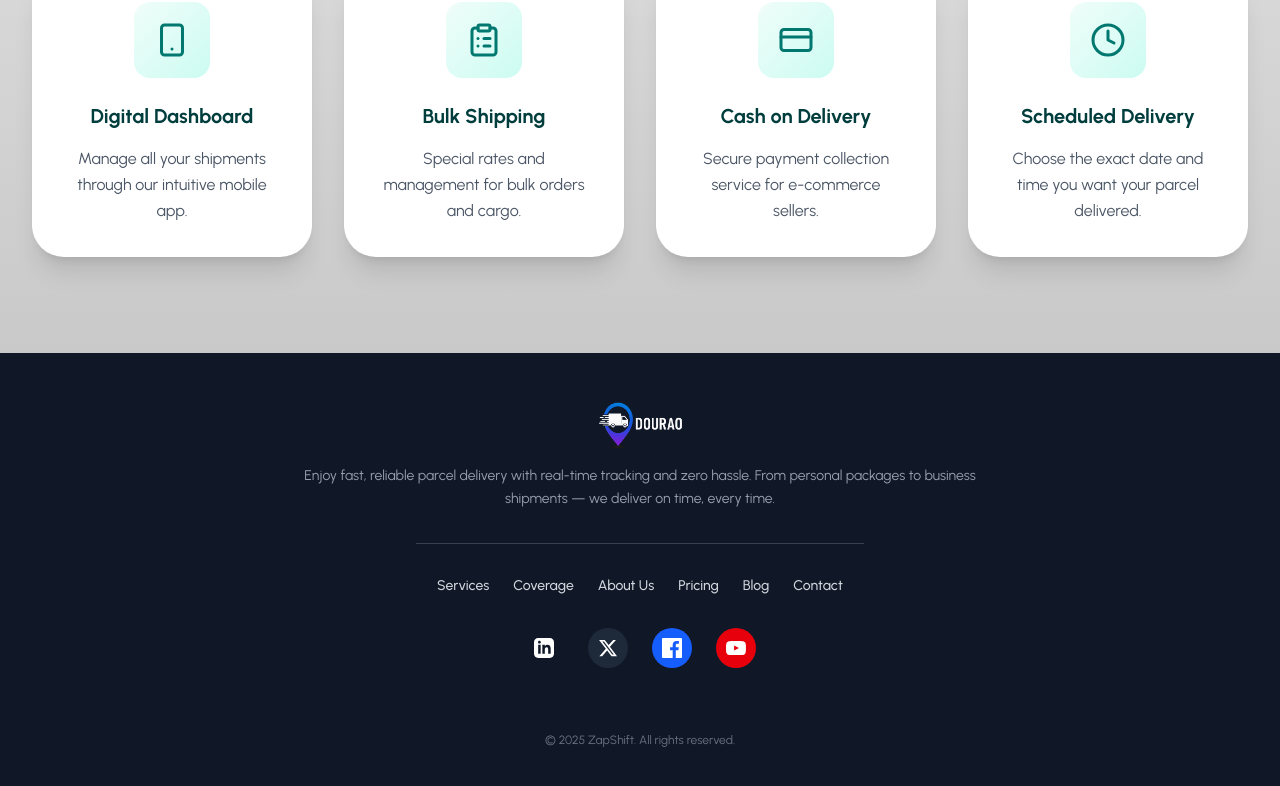
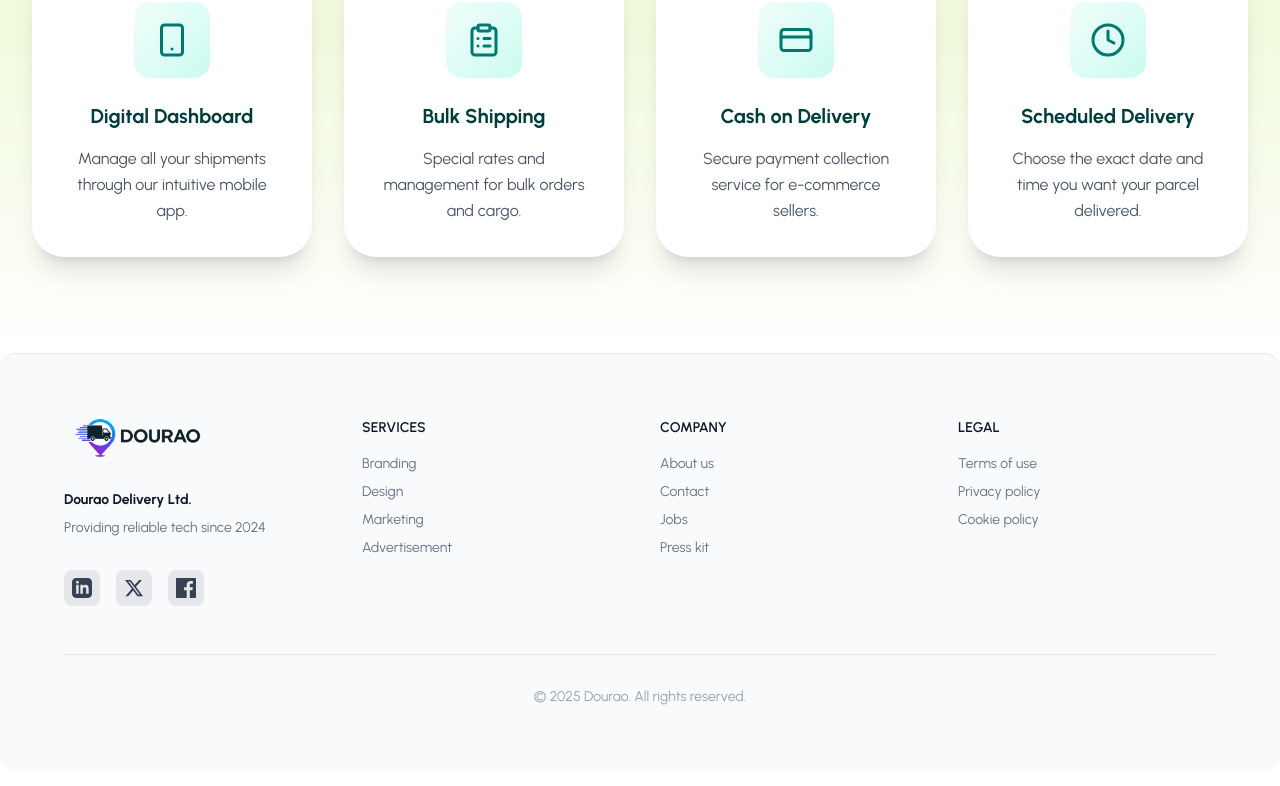
Before and after one commit to lizansarkar/dourao-client-repository, a React (Vite) app: page /services in a window 1280 px wide. Shown: the part 1042-1828 px from the top of the page. Built offline with nearby package versions, Linux system fonts and the light colour scheme; no server answers.

Commit message:
home page alignment polish and some code fix

```diff
--- a/src/components/common/Footer.jsx
+++ b/src/components/common/Footer.jsx
@@ -3,125 +3,140 @@ import { NavLink } from "react-router";
 
 export default function Footer() {
   return (
-    <footer className="bg-gray-900 text-gray-300 py-12">
+    <footer className="container rounded-2xl bg-gray-50 text-gray-700 py-16 border-t border-gray-200">
       <div className="max-w-7xl mx-auto px-4 sm:px-6 lg:px-8">
-        <div className="flex flex-col items-center text-center space-y-8">
-          {/* === লোগো + টেক্সট === */}
-          <div className="flex flex-col items-center space-y-4">
-            <NavLink to="/" className="flex items-center">
+        <div className="footer grid-cols-1 md:grid-cols-4 gap-10">
+          {/* === কলাম ১: লোগো, টেক্সট এবং সোশ্যাল লিঙ্ক === */}
+          <aside className="space-y-6">
+            <NavLink to="/">
               <img
-                src="/logo-img/footer-logo.png"
+                src="/logo-img/logo.png" // আপনার ডার্ক লোগো পাথ এখানে দিন
                 alt="Dourao Logo"
-                className="h-10 w-auto sm:h-12 md:h-12 object-contain transition-all duration-300"
+                className="h-10 w-auto object-contain"
               />
             </NavLink>
+            <div className="space-y-2">
+              <p className="font-bold text-gray-900">Dourao Delivery Ltd.</p>
+              <p className="text-sm text-gray-500">
+                Providing reliable tech since 2024
+              </p>
+            </div>
 
-            <p className="text-sm max-w-2xl text-gray-400 leading-relaxed">
-              Enjoy fast, reliable parcel delivery with real-time tracking and
-              zero hassle. From personal packages to business shipments — we
-              deliver on time, every time.
-            </p>
-          </div>
+            {/* আপনার লাল মার্ক করা স্থানে সোশ্যাল আইকনসমূহ */}
+            <div className="flex gap-4">
+              <a
+                href="#"
+                className="p-2 bg-gray-200 rounded-lg hover:bg-[#BDEE58] transition-all"
+              >
+                <svg className="w-5 h-5 fill-current" viewBox="0 0 24 24">
+                  <path d="M19 0h-14c-2.761 0-5 2.239-5 5v14c0 2.761 2.239 5 5 5h14c2.762 0 5-2.239 5-5v-14c0-2.761-2.238-5-5-5zm-11 19h-3v-11h3v11zm-1.5-12.268c-.966 0-1.75-.79-1.75-1.764s.784-1.764 1.75-1.764 1.75.79 1.75 1.764-.783 1.764-1.75 1.764zm13.5 12.268h-3v-5.604c0-3.368-4-3.113-4 0v5.604h-3v-11h3v1.765c1.396-2.586 7-2.777 7 2.476v6.759z" />
+                </svg>
+              </a>
+              <a
+                href="#"
+                className="p-2 bg-gray-200 rounded-lg hover:bg-black hover:text-white transition-all"
+              >
+                <svg className="w-5 h-5 fill-current" viewBox="0 0 24 24">
+                  <path d="M18.244 2.25h3.308l-7.227 8.26 8.502 11.24H16.17l-5.214-6.817L4.99 21.75H1.68l7.73-8.835L1.254 2.25H8.08l4.713 6.231zm-1.161 17.52h1.833L7.084 4.126H5.117z" />
+                </svg>
+              </a>
+              <a
+                href="#"
+                className="p-2 bg-gray-200 rounded-lg hover:bg-blue-600 hover:text-white transition-all"
+              >
+                <svg className="w-5 h-5 fill-current" viewBox="0 0 24 24">
+                  <path d="M22.676 0H1.324C.593 0 0 .593 0 1.324v21.352C0 23.407.593 24 1.324 24h11.494v-9.294H9.689v-3.622h3.129V8.408c0-3.1 1.893-4.788 4.659-4.788 1.325 0 2.463.099 2.795.143v3.24l-1.918.001c-1.504 0-1.795.715-1.795 1.763v2.313h3.587l-.467 3.622h-3.12V24h6.116c.73 0 1.323-.593 1.323-1.325V1.324C24 .593 23.407 0 22.676 0z" />
+                </svg>
+              </a>
+            </div>
+          </aside>
 
-          {/* === ডিভাইডার লাইন === */}
-          <div className="w-full max-w-md border-t border-gray-700"></div>
-
-          {/* === মেনু লিংক === */}
-          <nav className="flex flex-wrap justify-center gap-x-6 gap-y-3 text-sm font-medium">
+          {/* === কলাম ২: সার্ভিসসমূহ === */}
+          <nav>
+            <h6 className="footer-title text-gray-900 opacity-100">Services</h6>
             <NavLink
               to="/services"
-              className="hover:text-white transition-colors"
+              className="link link-hover text-gray-500 hover:text-black"
             >
-              Services
+              Branding
             </NavLink>
             <NavLink
-              to="/coverage"
-              className="hover:text-white transition-colors"
+              to="/services"
+              className="link link-hover text-gray-500 hover:text-black"
             >
-              Coverage
-            </NavLink>
-            <NavLink to="/about" className="hover:text-white transition-colors">
-              About Us
+              Design
             </NavLink>
             <NavLink
-              to="/pricing"
-              className="hover:text-white transition-colors"
+              to="/services"
+              className="link link-hover text-gray-500 hover:text-black"
             >
-              Pricing
+              Marketing
             </NavLink>
-            <NavLink to="/blog" className="hover:text-white transition-colors">
-              Blog
+            <NavLink
+              to="/services"
+              className="link link-hover text-gray-500 hover:text-black"
+            >
+              Advertisement
+            </NavLink>
+          </nav>
+
+          {/* === কলাম ৩: কোম্পানি === */}
+          <nav>
+            <h6 className="footer-title text-gray-900 opacity-100">Company</h6>
+            <NavLink
+              to="/about"
+              className="link link-hover text-gray-500 hover:text-black"
+            >
+              About us
             </NavLink>
             <NavLink
               to="/contact"
-              className="hover:text-white transition-colors"
+              className="link link-hover text-gray-500 hover:text-black"
             >
               Contact
             </NavLink>
+            <NavLink
+              to="/jobs"
+              className="link link-hover text-gray-500 hover:text-black"
+            >
+              Jobs
+            </NavLink>
+            <NavLink
+              to="/press"
+              className="link link-hover text-gray-500 hover:text-black"
+            >
+              Press kit
+            </NavLink>
           </nav>
 
-          {/* === সোশ্যাল আইকন === */}
-          <div className="flex space-x-6">
-            <a
-              href="#"
-              className="w-10 h-10 bg-linkedin-blue rounded-full flex items-center justify-center hover:bg-blue-700 transition-all"
-              aria-label="LinkedIn"
+          {/* === কলাম ৪: লিগ্যাল === */}
+          <nav>
+            <h6 className="footer-title text-gray-900 opacity-100">Legal</h6>
+            <NavLink
+              to="/terms"
+              className="link link-hover text-gray-500 hover:text-black"
             >
-              <svg
-                className="w-5 h-5 text-white"
-                fill="currentColor"
-                viewBox="0 0 24 24"
-              >
-                <path d="M19 0h-14c-2.761 0-5 2.239-5 5v14c0 2.761 2.239 5 5 5h14c2.762 0 5-2.239 5-5v-14c0-2.761-2.238-5-5-5zm-11 19h-3v-11h3v11zm-1.5-12.268c-.966 0-1.75-.79-1.75-1.764s.784-1.764 1.75-1.764 1.75.79 1.75 1.764-.783 1.764-1.75 1.764zm13.5 12.268h-3v-5.604c0-3.368-4-3.113-4 0v5.604h-3v-11h3v1.765c1.396-2.586 7-2.777 7 2.476v6.759z" />
-              </svg>
-            </a>
+              Terms of use
+            </NavLink>
+            <NavLink
+              to="/privacy"
+              className="link link-hover text-gray-500 hover:text-black"
+            >
+              Privacy policy
+            </NavLink>
+            <NavLink
+              to="/cookie"
+              className="link link-hover text-gray-500 hover:text-black"
+            >
+              Cookie policy
+            </NavLink>
+          </nav>
+        </div>
 
-            <a
-              href="#"
-              className="w-10 h-10 bg-gray-800 rounded-full flex items-center justify-center hover:bg-gray-700 transition-all"
-              aria-label="X (Twitter)"
-            >
-              <svg
-                className="w-5 h-5 text-white"
-                fill="currentColor"
-                viewBox="0 0 24 24"
-              >
-                <path d="M18.244 2.25h3.308l-7.227 8.26 8.502 11.24H16.17l-5.214-6.817L4.99 21.75H1.68l7.73-8.835L1.254 2.25H8.08l4.713 6.231zm-1.161 17.52h1.833L7.084 4.126H5.117z" />
-              </svg>
-            </a>
-
-            <a
-              href="#"
-              className="w-10 h-10 bg-blue-600 rounded-full flex items-center justify-center hover:bg-blue-700 transition-all"
-              aria-label="Facebook"
-            >
-              <svg
-                className="w-5 h-5 text-white"
-                fill="currentColor"
-                viewBox="0 0 24 24"
-              >
-                <path d="M22.676 0H1.324C.593 0 0 .593 0 1.324v21.352C0 23.407.593 24 1.324 24h11.494v-9.294H9.689v-3.622h3.129V8.408c0-3.1 1.893-4.788 4.659-4.788 1.325 0 2.463.099 2.795.143v3.24l-1.918.001c-1.504 0-1.795.715-1.795 1.763v2.313h3.587l-.467 3.622h-3.12V24h6.116c.73 0 1.323-.593 1.323-1.325V1.324C24 .593 23.407 0 22.676 0z" />
-              </svg>
-            </a>
-
-            <a
-              href="#"
-              className="w-10 h-10 bg-red-600 rounded-full flex items-center justify-center hover:bg-red-700 transition-all"
-              aria-label="YouTube"
-            >
-              <svg
-                className="w-5 h-5 text-white"
-                fill="currentColor"
-                viewBox="0 0 24 24"
-              >
-                <path d="M23.498 6.186a3.016 3.016 0 0 0-2.122-2.136C19.505 3.545 12 3.545 12 3.545s-7.505 0-9.377.505A3.017 3.017 0 0 0 .502 6.186C0 8.07 0 12 0 12s0 3.93.502 5.814a3.016 3.016 0 0 0 2.122 2.136c1.871.505 9.376.505 9.376.505s7.505 0 9.377-.505a3.015 3.015 0 0 0 2.122-2.136C24 15.93 24 12 24 12s0-3.93-.502-5.814zM9.75 15.02l-.001-6.04 5.823 3.021-5.822 3.019z" />
-              </svg>
-            </a>
-          </div>
-
-          {/* === কপিরাইট === */}
-          <p className="text-xs text-gray-500 mt-8">
-            © 2025 ZapShift. All rights reserved.
+        {/* নিচের কপিরাইট টেক্সট */}
+        <div className="mt-12 pt-8 border-t border-gray-200 text-center">
+          <p className="text-sm text-gray-400">
+            © 2025 Dourao. All rights reserved.
           </p>
         </div>
       </div>
--- a/src/components/common/Navbar.jsx
+++ b/src/components/common/Navbar.jsx
@@ -164,8 +164,8 @@ export default function Navbar() {
   );
 
   return (
-    <nav className="bg-white/80 backdrop-blur-md shadow-sm border-b border-gray-100 sticky top-0 z-50 transition-all">
-      <div className="w-full mx-auto px-4 sm:px-6 lg:px-12 max-w-7xl">
+    <nav className="container rounded-2xl bg-white/80 backdrop-blur-md shadow-sm border-b border-gray-100 sticky top-0 z-50 transition-all">
+      <div className="container w-full mx-auto px-4 sm:px-6 lg:px-12 max-w-7xl">
         <div className="flex justify-between items-center h-20">
           {/* Logo */}
           <div className="flex items-center">
--- a/src/pages/home/Brands.jsx
+++ b/src/pages/home/Brands.jsx
@@ -25,7 +25,7 @@ export default function Brands() {
     start_people,
   ];
   return (
-    <div className="my-5 md:my-10">
+    <div className="container my-5 md:my-10">
       <h1 className="text-2xl sm:text-3xl md:text-4xl font-bold text-secondary text-center p-5">
         We've helped thousands of sales teams
       </h1>
--- a/src/pages/home/MainService.jsx
+++ b/src/pages/home/MainService.jsx
@@ -12,7 +12,9 @@ export default function MainService({ data }) {
         <div className="text-center mb-12">
           <h2 className="text-4xl md:text-5xl font-bold mb-4">Our Services</h2>
           <p className="text-teal-100 text-sm md:text-base max-w-3xl mx-auto">
-            Enjoy fast, reliable parcel delivery with real-time tracking and zero hassle. From personal packages to business shipments — we deliver on time, every time.
+            Enjoy fast, reliable parcel delivery with real-time tracking and
+            zero hassle. From personal packages to business shipments — we
+            deliver on time, every time.
           </p>
         </div>
 
--- a/src/pages/services/Services.jsx
+++ b/src/pages/services/Services.jsx
@@ -104,7 +104,7 @@ export default function Services() {
   ];
 
   return (
-    <section className="py-16 md:py-24 bg-gradient-to-b from-[#ffffff] to-[#c9c9c9] text-white overflow-hidden">
+    <section className="py-16 md:py-24 bg-gradient-to-b from-[#CAEB66] to-[#ffffff] text-white overflow-hidden">
       <div className="container mx-auto px-4 md:px-8">
         {/* হেডিং */}
         <div className="text-center mb-16">
```
Also changed, not shown: src/pages/home/Banner.jsx (+17 -3 lines), src/pages/home/OurMission.jsx (+3 -6 lines), 1 other file (tests, documents, lock files or other folders).
